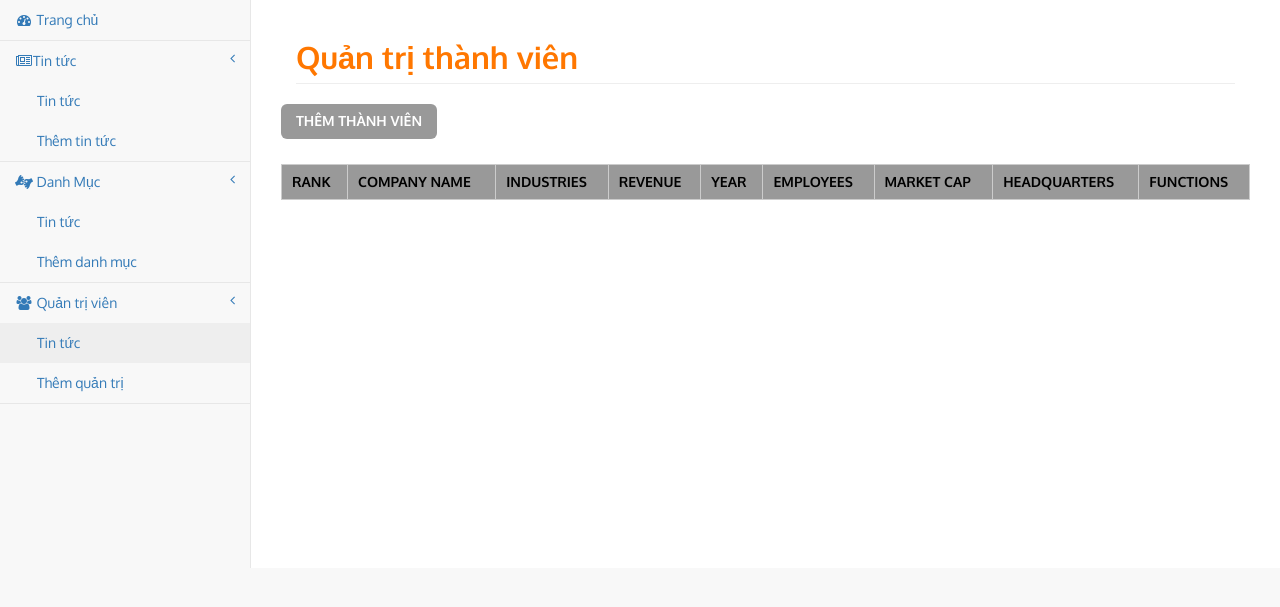
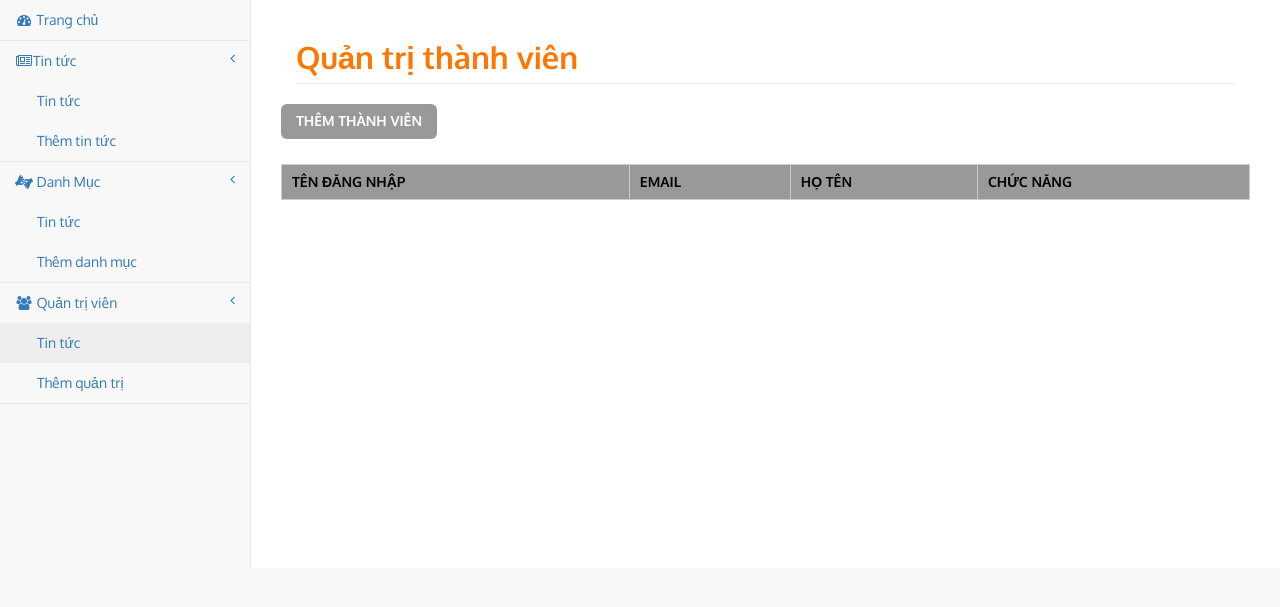
Before and after one commit to MinhHaiOS/cmsjson, a PHP site: page /demo/admin/quantri.php in a window 1280 px wide. Shown: the part 51-658 px from the top of the page. Run offline with PHP 8.4, Linux system fonts and the light colour scheme; the visitor is signed in with stand-in values (Sample User, id 1); lists and menus that the app fills with data are empty; some libraries are stand-ins or nearby versions.

Commit message:
change to version 1.1.1

```diff
--- a/admin/quantri.php
+++ b/admin/quantri.php
@@ -31,15 +31,10 @@ if(isset($_SESSION['login']))
       <table class="datatable" id="table_companies">
         <thead>
           <tr>
-            <th>Rank</th>
-            <th>Company name</th>
-            <th>Industries</th>
-            <th>Revenue</th>
-            <th>Year</th>
-            <th>Employees</th>
-            <th>Market cap</th>
-            <th>Headquarters</th>
-            <th>Functions</th>
+            <th>Tên Đăng Nhập</th>
+            <th>Email</th>
+            <th>Họ tên</th>
+            <th>Chức năng</th>
           </tr>
         </thead>
         <tbody>
@@ -54,58 +49,34 @@ if(isset($_SESSION['login']))
       <div class="lightbox_close"></div>
       <div class="lightbox_content">
 
-        <h2>Add company</h2>
+        <h2>Thêm thành viên</h2>
         <form class="form add" id="form_company" data-id="" novalidate>
           <div class="input_container">
-            <label for="rank">Rank: <span class="required">*</span></label>
+            <label for="user">Tài khoản: <span class="required">*</span></label>
             <div class="field_container">
-              <input type="number" step="1" min="0" class="text" name="rank" id="rank" value="" required>
+              <input type="text" class="text" name="user" id="user" value="" required>
             </div>
           </div>
           <div class="input_container">
-            <label for="company_name">Company name: <span class="required">*</span></label>
+            <label for="password">Mật khẩu: <span class="required">*</span></label>
             <div class="field_container">
-              <input type="text" class="text" name="company_name" id="company_name" value="" required>
+              <input type="password" class="text" name="password" id="password" value="" required>
             </div>
           </div>
           <div class="input_container">
-            <label for="industries">Industries: <span class="required">*</span></label>
+            <label for="email">Email: <span class="required">*</span></label>
             <div class="field_container">
-              <input type="text" class="text" name="industries" id="industries" value="" required>
+              <input type="email" class="text" name="email" id="email" value="" required>
             </div>
           </div>
           <div class="input_container">
-            <label for="revenue">Revenue: <span class="required">*</span></label>
+            <label for="fullname">Họ tên: <span class="required">*</span></label>
             <div class="field_container">
-              <input type="number" step="1" min="0" class="text" name="revenue" id="revenue" value="" required>
-            </div>
-          </div>
-          <div class="input_container">
-            <label for="fiscal_year">Fiscal year: <span class="required">*</span></label>
-            <div class="field_container">
-              <input type="number" min="0" class="text" name="fiscal_year" id="fiscal_year" value="" required>
-            </div>
-          </div>
-          <div class="input_container">
-            <label for="employees">Employees: <span class="required">*</span></label>
-            <div class="field_container">
-              <input type="number" min="0" class="text" name="employees" id="employees" value="" required>
-            </div>
-          </div>
-          <div class="input_container">
-            <label for="market_cap">Market cap: <span class="required">*</span></label>
-            <div class="field_container">
-              <input type="number" step="1" min="0" class="text" name="market_cap" id="market_cap" value="" required>
-            </div>
-          </div>
-          <div class="input_container">
-            <label for="headquarters">Headquarters: <span class="required">*</span></label>
-            <div class="field_container">
-              <input type="text" class="text" name="headquarters" id="headquarters" value="" required>
+              <input type="text" class="text" name="fullname" id="fullname" value="" required>
             </div>
           </div>
           <div class="button_container">
-            <button type="submit">Add company</button>
+            <button type="submit">Thêm thành viên</button>
           </div>
         </form>
 
```
